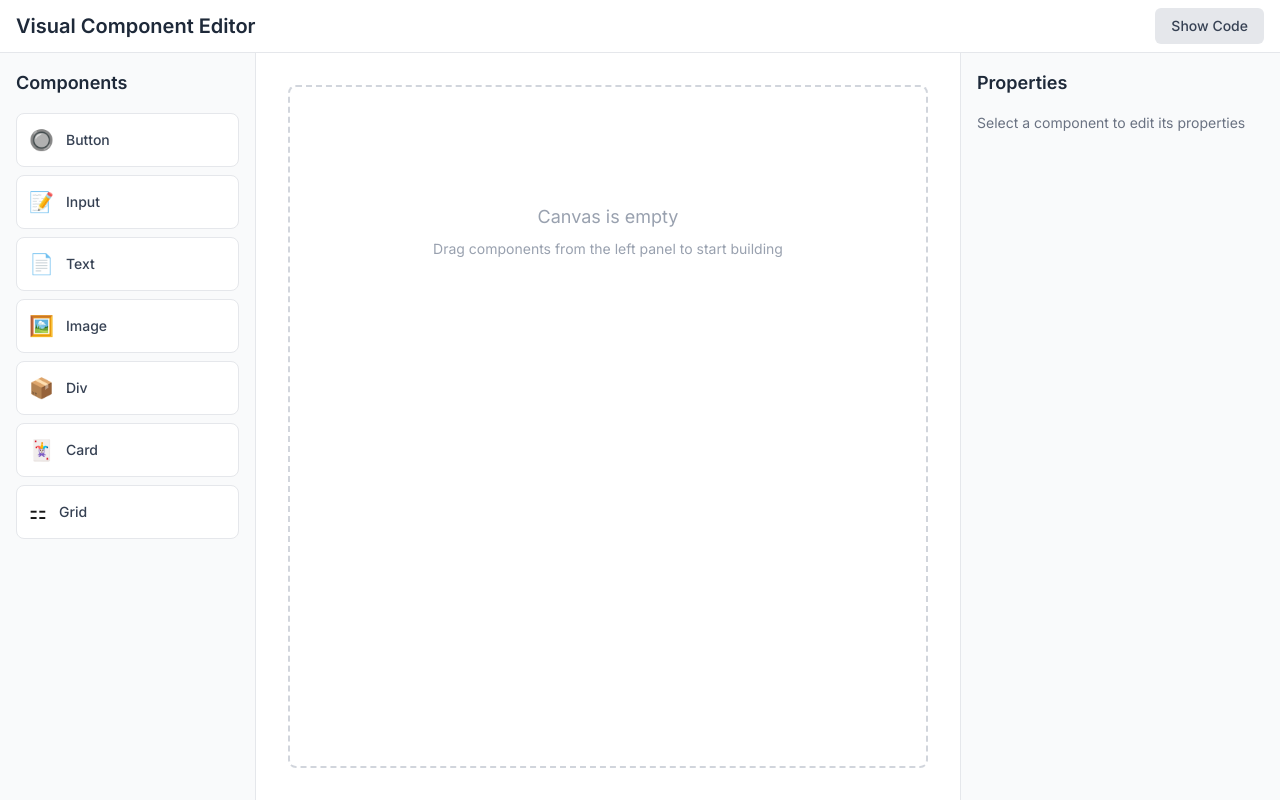
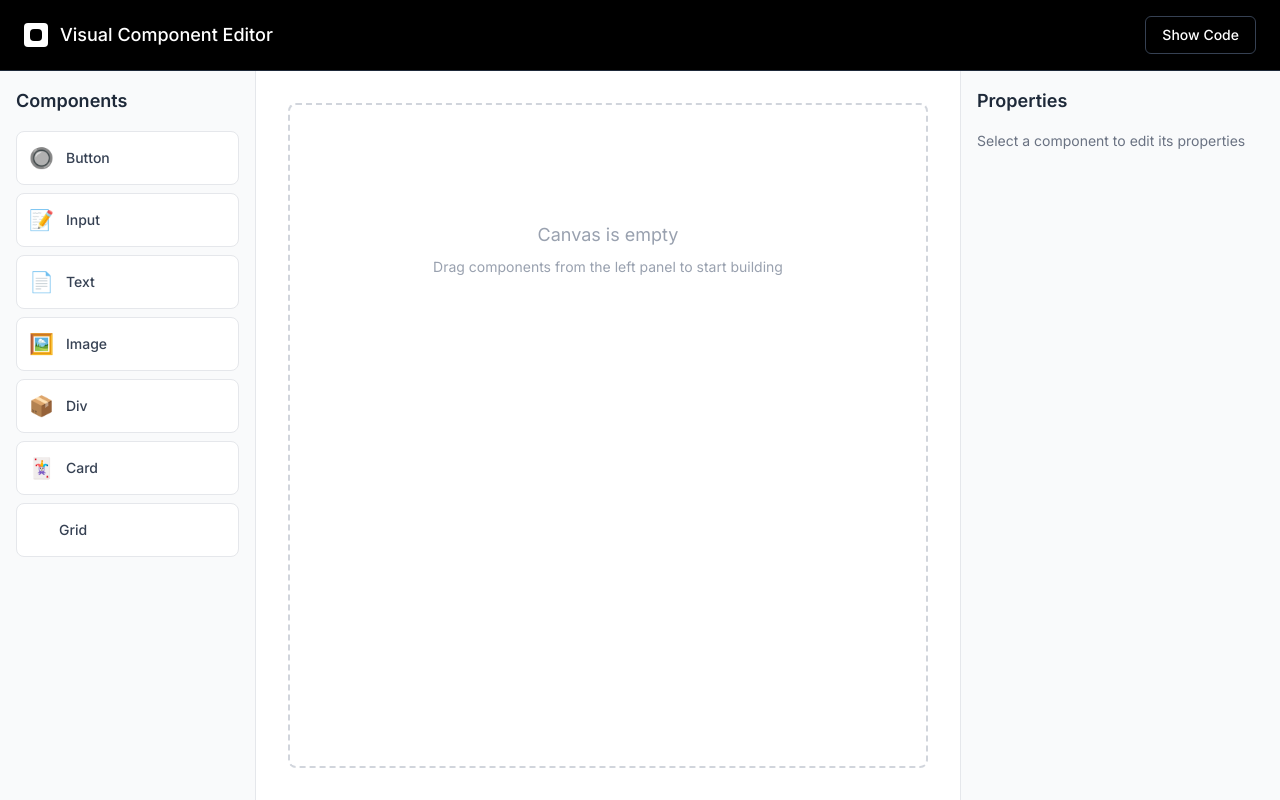
Before and after one commit to anibalalpizar/components-lab, a Next.js app: page / in a window 1280 px wide. Built offline with nearby package versions, Linux system fonts and the light colour scheme.

Commit message:
Refactor VisualEditor layout to use dark theme and improve header structure

```diff
--- a/src/app/page.tsx
+++ b/src/app/page.tsx
@@ -54,17 +54,22 @@ export default function VisualEditor() {
   }
 
   return (
-    <div className="h-screen flex flex-col bg-gray-100">
-      <div className="bg-white border-b border-gray-200 px-4 py-2 flex justify-between items-center">
-        <h1 className="text-xl font-semibold text-gray-800">
-          Visual Component Editor
-        </h1>
+    <div className="h-screen flex flex-col bg-black text-white">
+      <div className="bg-black border-b border-gray-800 px-6 py-4 flex justify-between items-center">
+        <div className="flex items-center gap-3">
+          <div className="w-6 h-6 bg-white rounded-sm flex items-center justify-center">
+            <div className="w-3 h-3 bg-black rounded-sm"></div>
+          </div>
+          <h1 className="text-lg font-medium text-white">
+            Visual Component Editor
+          </h1>
+        </div>
         <button
           onClick={() => setShowCodePreview(!showCodePreview)}
-          className={`px-4 py-2 rounded-md text-sm font-medium transition-colors ${
+          className={`px-4 py-2 rounded-md text-sm font-medium transition-all duration-200 border ${
             showCodePreview
-              ? "bg-blue-600 text-white hover:bg-blue-700"
-              : "bg-gray-200 text-gray-700 hover:bg-gray-300"
+              ? "bg-white text-black border-white hover:bg-gray-100"
+              : "bg-black text-white border-gray-700 hover:border-gray-600 hover:bg-gray-900"
           }`}
         >
           {showCodePreview ? "Hide Code" : "Show Code"}
```
